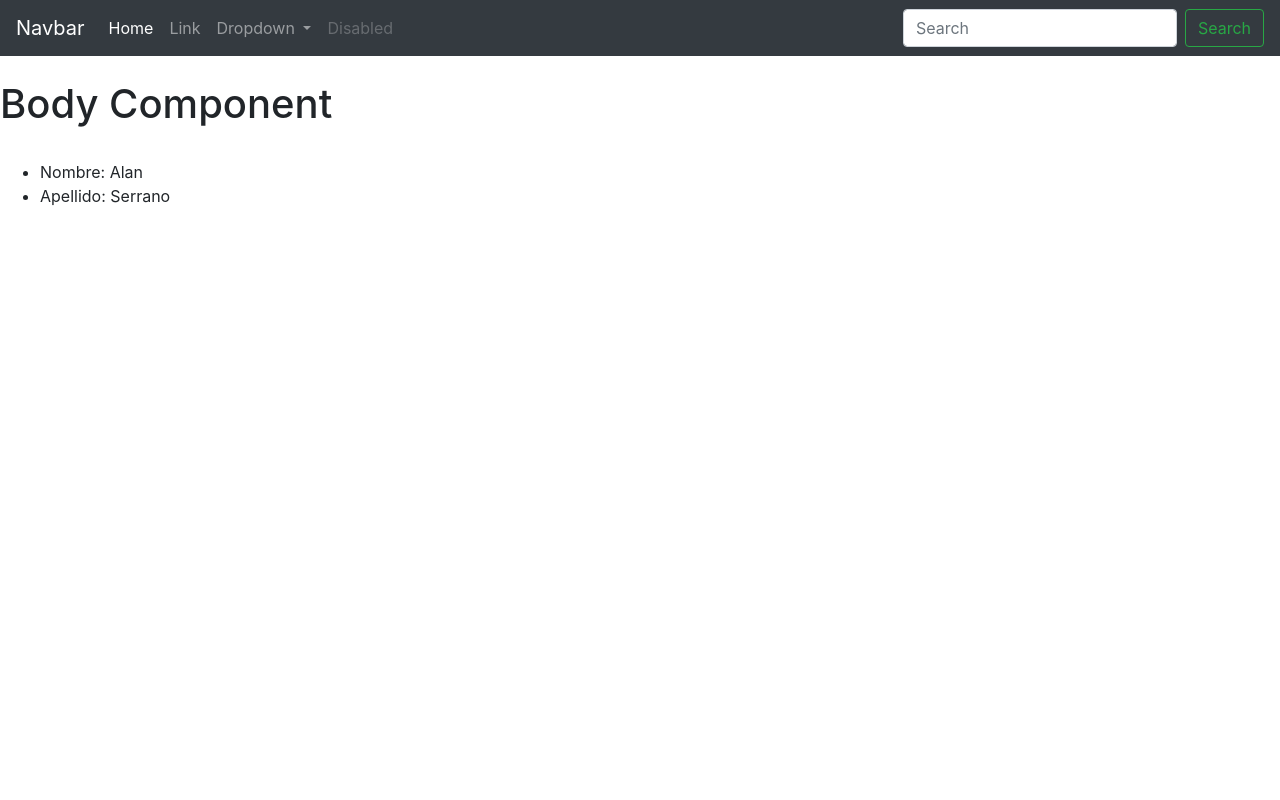
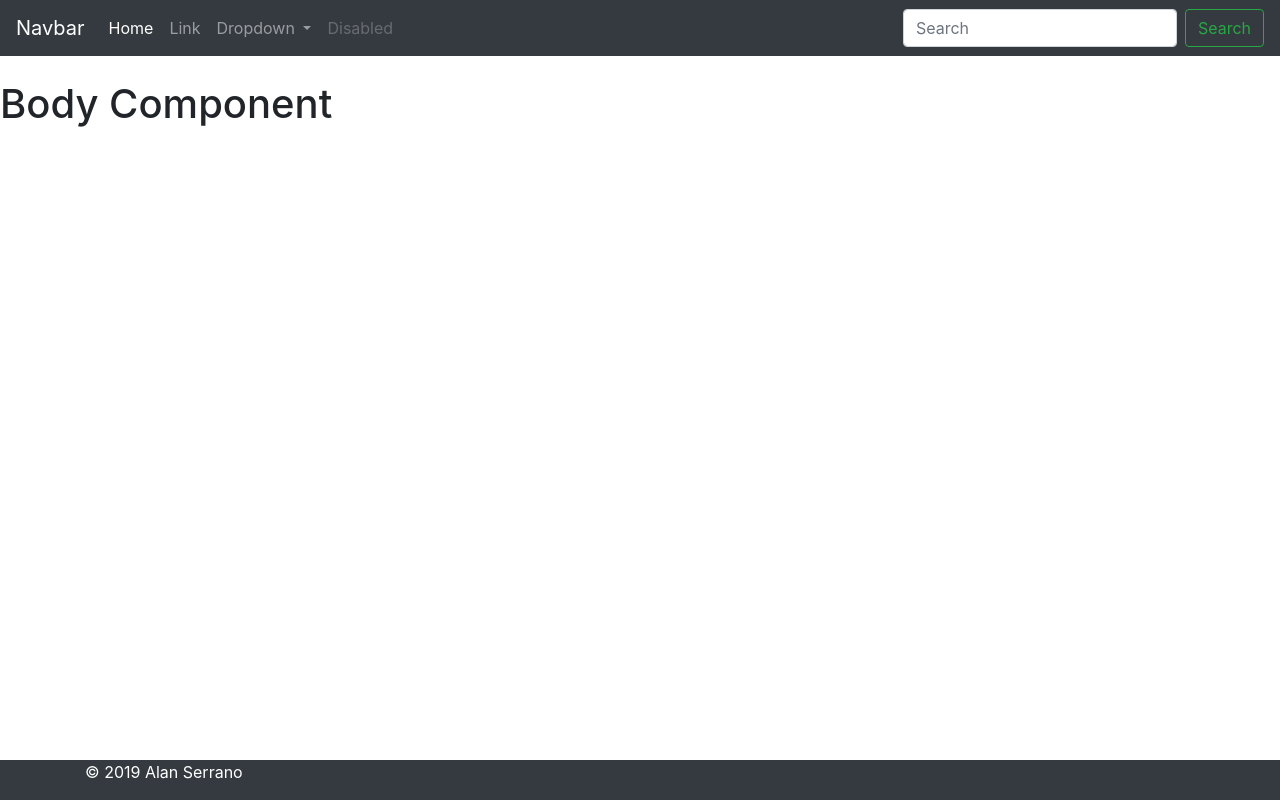
Before and after one commit to alan-serrano/angular-aplicaciones, an Angular app in the folder Proyectos/1.-HolaMundo/01-hola-mundo/: page / in a window 1280 px wide. Built offline with nearby package versions, Linux system fonts and the light colour scheme.

Commit message:
Creación componente Footer

```diff
--- a/Proyectos/1.-HolaMundo/01-hola-mundo/src/app/app.component.html
+++ b/Proyectos/1.-HolaMundo/01-hola-mundo/src/app/app.component.html
@@ -1,7 +1,7 @@
 <app-header></app-header>
+
+
 <app-body class="container"></app-body>
 
-<ul>
-  <li>Nombre: {{nombre}}</li>
-  <li>Apellido: {{apellido}}</li>
-</ul>
+
+<app-footer></app-footer>
--- a/Proyectos/1.-HolaMundo/01-hola-mundo/src/app/app.module.ts
+++ b/Proyectos/1.-HolaMundo/01-hola-mundo/src/app/app.module.ts
@@ -4,12 +4,14 @@
 import { AppComponent } from './app.component';
 import { HeaderComponent } from './components/header/header.component';
 import { BodyComponent } from './components/body/body.component';
+import { FooterComponent } from './components/footer/footer.component';
 
 @NgModule({
   declarations: [
     AppComponent,
     HeaderComponent,
-    BodyComponent
+    BodyComponent,
+    FooterComponent
   ],
   imports: [
     BrowserModule
--- /dev/null
+++ b/Proyectos/1.-HolaMundo/01-hola-mundo/src/app/components/footer/footer.component.html
@@ -0,0 +1,7 @@
+<footer class="footer bg-dark">
+    <div class="container">
+        <p>
+            &copy; {{ anio }} Alan Serrano
+        </p>
+    </div>
+</footer>
--- /dev/null
+++ b/Proyectos/1.-HolaMundo/01-hola-mundo/src/app/components/footer/footer.component.ts
@@ -0,0 +1,16 @@
+import { Component, OnInit } from '@angular/core';
+
+@Component({
+  selector: 'app-footer',
+  templateUrl: './footer.component.html',
+  styleUrls: ['./footer.component.css']
+})
+export class FooterComponent {
+
+  anio: number;
+
+  constructor() {
+    this.anio = new Date().getFullYear();
+  }
+
+}
--- a/Proyectos/1.-HolaMundo/01-hola-mundo/src/styles.css
+++ b/Proyectos/1.-HolaMundo/01-hola-mundo/src/styles.css
@@ -1 +1,8 @@
 /* You can add global styles to this file, and also import other style files */
+footer{
+    color: white;
+    position: fixed;
+    bottom: 0;
+    left: 0;
+    width: 100%;
+}
```
Also changed, not shown: Proyectos/1.-HolaMundo/01-hola-mundo/src/app/components/footer/footer.component.css (added), 1 other file (tests, documents, lock files or other folders).
